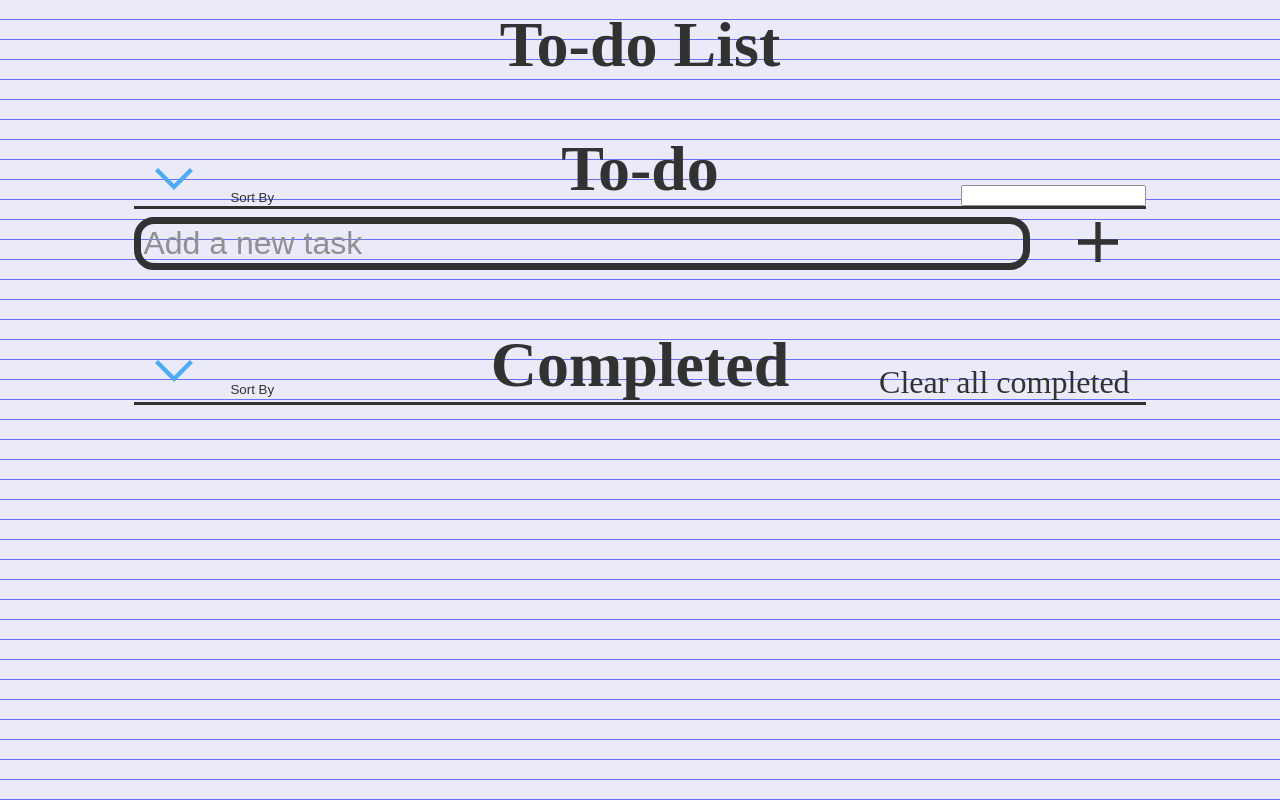
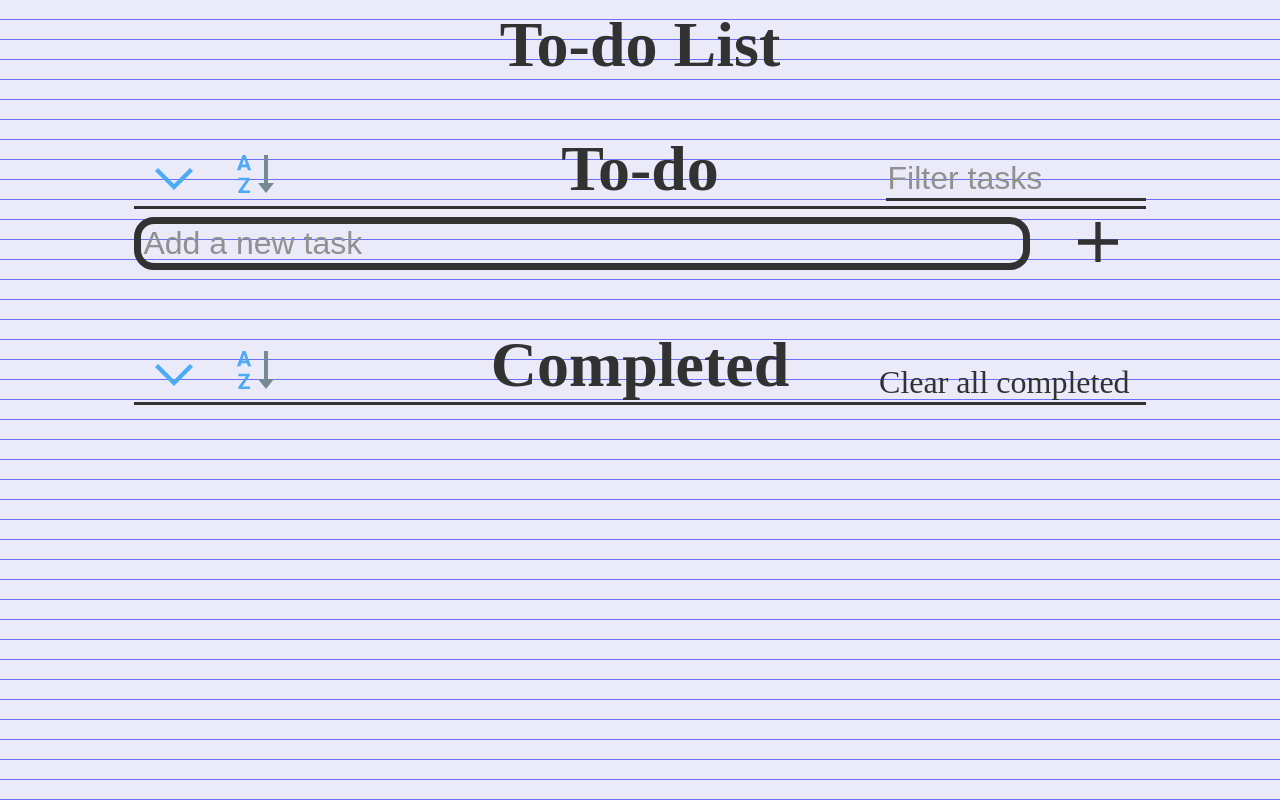
Before and after one commit to chengmwt/todo, a React (Create React App) app: page / in a window 1280 px wide. Built offline with nearby package versions, Linux system fonts and the light colour scheme.

Commit message:
fixed sort and filter functions to show the correct input value when list is sorted or filtered

```diff
--- a/src/App.js
+++ b/src/App.js
@@ -16,7 +16,7 @@ import './App.css'
 // Add sort ---------------------------------------------------------------------- DONE
 // Redux?
 // Fix Edit Task: when showInput, shows previous value
-// Fix Delete Task: deleted task does not reflect on sorted or filtered list
+// Fix Delete Task: deleted task does not reflect on sorted or filtered list --- Fixed by applying .filter and .sort directly in the DOM instead of tracking state of multiple arrays
 // Add React icons
 // Styling blah blah blah
 // Add delete function to all list types (task, sorted, searching)
--- a/src/components/SearchTask.jsx
+++ b/src/components/SearchTask.jsx
@@ -1,11 +1,12 @@
 import React, { useEffect, useState } from 'react'
 import './SearchTask.css'
 
-const SearchTask = ({ taskList, completedList, searchList, updateThisList }) => {
+const SearchTask = ({ isSearching }) => {
 
+    // set state for user input
     const [searchTaskName, setSearchTaskName] = useState('')
 
-
+    // handles user input
     const handleSearchChange = (e) => {
 
         setSearchTaskName(e.target.value)
@@ -15,15 +16,20 @@ const SearchTask = ({ taskList, completedList, searchList, updateThisList }) =>
 
     useEffect(() => {
 
-        const searchTaskMatch = taskList.filter((taskItemName) => taskItemName.name.includes(searchTaskName))
+        // if length of input > 0
+        if (searchTaskName.length !== 0) {
 
-        const searchCompletedMatch = completedList.filter((taskItemName) => taskItemName.name.includes(searchTaskName))
+            // set searching = true and send searchTaskName to parent
+            isSearching(true, searchTaskName)
 
-        searchList(searchTaskMatch, searchCompletedMatch, searchTaskName)
+        } else {
 
+            // set searching = false
+            isSearching(false)
 
+        }
 
-
+        // every time that the input is changed
     }, [searchTaskName])
 
 
--- a/src/components/SortTask.jsx
+++ b/src/components/SortTask.jsx
@@ -2,39 +2,44 @@ import React, { useState } from 'react'
 import { FcAlphabeticalSortingAz } from "react-icons/fc";
 import { FcAlphabeticalSortingZa } from "react-icons/fc";
 
-const SortTask = ({ taskList, updateThisList, sortList }) => {
+const SortTask = ({ list, sortOrder }) => {
 
-    const [sort, setSort] = useState('Dsc')
+    // Tracks state of sorting
+    const [sortBy, setSortBy] = useState('')
 
-    let sortTaskList = [...taskList]
 
+    // if sorted by ascending
     const sortAsc = () => {
 
-        // const sortedTaskListAsc = sortTaskList.sort(({ name: a }, { name: b }) => a - b)
-        // sortList(sortedTaskListAsc)
-        setSort('Asc')
+        // set sort state as ascending
+        setSortBy('Asc')
+        // pass sort order and applicable list to parent
+        sortOrder('Asc', list)
     }
 
     const sortDsc = () => {
-        // const sortedTaskListDsc = sortTaskList.sort(({ name: a }, { name: b }) => b - a)
-        // sortList(sortedTaskListDsc)
-        setSort('Dsc')
+
+        // set sort state as descending
+        setSortBy('Dsc')
+        // pass sort order and applicable list to parent
+        sortOrder('Dsc', list)
+
     }
 
     return (
+
         <div>
-            {(sort === 'Asc') ?
-                < button onClick={sortDsc} > <FcAlphabeticalSortingZa /></button >
+
+            {(sortBy === 'Asc') ?
+                < button onClick={sortDsc} > <FcAlphabeticalSortingAz /></button >
                 :
-                (sort === 'Dsc') ?
-                    < button onClick={sortAsc} > <FcAlphabeticalSortingAz /></button >
+                (sortBy === 'Dsc') ?
+                    < button onClick={sortAsc} > <FcAlphabeticalSortingZa /></button >
                     :
                     < button onClick={sortAsc} > <FcAlphabeticalSortingAz /></button >}
 
         </div>
 
-
-
     )
 }
 
--- a/src/components/TaskList.jsx
+++ b/src/components/TaskList.jsx
@@ -23,56 +23,53 @@ const TaskList = () => {
     // Tracks state of expanded/collapsed completed task list
     const [hiddenCompletedList, setHiddenCompletedList] = useState(JSON.parse(localStorage.getItem('hiddenCompletedList')) ?? '')
 
-    // Tracks state of search input to change list to filtered list
+    // Tracks state of search input to display filtered list
     const [searching, setSearching] = useState(false)
 
-    // Tracks the filtered task list
-    const [searchTaskFilteredList, setSearchTaskFilteredList] = useState([])
-
-    // Tracks the filtered completed task list
-    const [searchCompletedFilteredList, setSearchCompletedFilteredList] = useState([])
-
-    // Tracks state of sorting to change list to sorted list
-    const [sorting, setSorting] = useState(false)
-
-    // Tracks sorted list
-    const [sortedList, setSortedList] = useState([])
-
+    // Tracks the state of the search input
     const [searchTaskName, setSearchTaskName] = useState('')
 
+    // Tracks the sorting order of the task list
     const [taskListSortBy, setTaskListSortBy] = useState('')
 
+    // Tracks the sorting order of the completed list
     const [completedListSortBy, setCompletedListSortBy] = useState('')
 
 
     // =================================== Localstorage ==================================
 
-
+    // Stores the tasklist
     useEffect(() => {
         localStorage.setItem('taskList', JSON.stringify(taskList))
     }, [taskList])
 
+    // Stores the completed list
     useEffect(() => {
         localStorage.setItem('completedList', JSON.stringify(completedList))
     }, [completedList])
 
+    // Stores the state of expand/collapse of the task list
     useEffect(() => {
         localStorage.setItem('hiddenTaskList', JSON.stringify(hiddenTaskList))
     }, [hiddenTaskList])
 
+    // Stores the state of expand/collapse of the completed list
     useEffect(() => {
         localStorage.setItem('hiddenCompletedList', JSON.stringify(hiddenCompletedList))
     }, [hiddenCompletedList])
 
 
     // ==================================== Add Task ======================================
+
     const addTaskItem = (taskName) => {
 
+        // Takes the task name entered by the user and assigns it a random number for an id
         const taskItem = {
             name: taskName,
             id: Math.random(),
         }
 
+        // Tacks on the task item to the existing task list array
         setTaskList([...taskList, taskItem])
 
     }
@@ -80,38 +77,24 @@ const TaskList = () => {
 
     // ================================== Update List ====================================
 
-    const updateThisList = (newTaskList, list, mutated) => {
+    const updateThisList = (newTaskList, list) => {
 
-
-        console.log(newTaskList, list)
-
+        // if list is task
         if (list === 'task') {
 
             // Updates the taskList
-            setSorting(false)
             setTaskList(newTaskList)
 
-            console.log('tasklist')
-
+            // if list is completed
         } else {
 
             // Updates the completedList
             setCompletedList(newTaskList)
 
         }
-
     }
 
 
-    useEffect(() => {
-        const force = searchTaskFilteredList
-        const force2 = sortedList
-        setSearchTaskFilteredList([...force])
-        setSortedList([...force2])
-        console.log(taskList)
-        console.log(searchTaskFilteredList)
-        console.log(sortedList)
-    }, [taskList])
 
 
     // ======================================== Clear completed ==========================
@@ -119,6 +102,7 @@ const TaskList = () => {
     const clearCompleted = () => {
         setCompletedList([])
     }
+
 
 
     // ============================ Expand/Collaspse list ============================
@@ -141,38 +125,25 @@ const TaskList = () => {
     // =================================== Search Task ==================================
 
 
-    const handleSearchChange = (e) => {
+    const isSearching = (searching, searchTaskName) => {
 
-        setSearchTaskName(e.target.value)
+        // sets the state of whether user is searching
+        setSearching(searching)
+
+        // sets the value of search to user's input
+        setSearchTaskName(searchTaskName)
 
     }
-
-    useEffect(() => {
-
-        if (searchTaskName.length !== 0) {
-
-            setSearching(true)
-            taskList.filter((taskItemName) => taskItemName.name.includes(searchTaskName))
-
-            completedList.filter((taskItemName) => taskItemName.name.includes(searchTaskName))
-
-
-        } else {
-            setSearching(false)
-        }
-
-    }, [searchTaskName])
-
 
 
     // ====================================== Sort Tasks ================================
 
-    const setSortOrder = (list) => {
+    const sortOrder = (order, list) => {
 
         if (list === 'task') {
-            taskListSortBy === 'Dsc' ? setTaskListSortBy('Asc') : taskListSortBy === 'Asc' ? setTaskListSortBy('Dsc') : setTaskListSortBy('Asc')
+            setTaskListSortBy(order)
         } else {
-            completedListSortBy === 'Dsc' ? setCompletedListSortBy('Asc') : completedListSortBy === 'Asc' ? setCompletedListSortBy('Dsc') : setCompletedListSortBy('Asc')
+            setCompletedListSortBy(order)
         }
     }
 
@@ -185,18 +156,17 @@ const TaskList = () => {
 
             <div className="list_header">
                 <div className='hide_button buttons'>
+
                     <ExpandCollapse hidden={hiddenTaskList} list={'task'} hideList={hideList} />
+                    <SortTask list={'task'} sortOrder={sortOrder} />
 
-                    <button onClick={() => setSortOrder('task')}>Sort By</button>
                 </div>
 
                 <h1>To-do</h1>
 
                 <div className='search'>
-
-                    <input type="text" value={searchTaskName} onChange={handleSearchChange} />
+                    <SearchTask isSearching={isSearching} />
                 </div>
-
 
             </div>
 
@@ -205,30 +175,32 @@ const TaskList = () => {
                 <AddTask addTaskItem={addTaskItem} taskList={taskList} />
                 <ul className={hiddenTaskList}>
 
-                    {searching ?
+
+                    {searching ? // if searching is true
+                        // Then filter the tasks that include the searchTaskName
                         taskList.filter((taskItemName) => taskItemName.name.includes(searchTaskName)).map((taskItem) => (<TaskItem taskItem={taskItem} updateThisList={updateThisList} taskList={taskList} completedList={completedList} thisList={taskList} list={'task'} />))
 
-                        : (taskListSortBy === 'Asc') ?
+                        : (taskListSortBy === 'Asc') ? // if task list sorted ascending
 
                             taskList.sort(({ name: a }, { name: b }) => a - b).map((taskItem) => (<TaskItem taskItem={taskItem} updateThisList={updateThisList} taskList={taskList} completedList={completedList} thisList={taskList} list={'task'} />))
 
-                            : (taskListSortBy === 'Dsc') ?
+                            : (taskListSortBy === 'Dsc') ? // if task list sorted descending
 
                                 taskList.sort(({ name: a }, { name: b }) => b - a).map((taskItem) => (<TaskItem taskItem={taskItem} updateThisList={updateThisList} taskList={taskList} completedList={completedList} thisList={taskList} list={'task'} />))
 
-                                :
+                                : // if no sort and no filter
                                 (taskList.map((taskItem) => (<TaskItem taskItem={taskItem} updateThisList={updateThisList} taskList={taskList} completedList={completedList} thisList={taskList} list={'task'} />
                                 )))
                     }
-
                 </ul>
             </div>
 
+
             <div className="list_header">
 
-                <div className="hide_button">
+                <div className="hide_button buttons">
                     <ExpandCollapse className='hide_button' hidden={hiddenCompletedList} list={'completed'} hideList={hideList} />
-                    <button onClick={() => setSortOrder('completed')}>Sort By</button>
+                    <SortTask list={'completed'} sortOrder={sortOrder} />
                 </div>
                 <h1>Completed</h1>
                 <div className="clear_all">
```
Also changed, not shown: src/components/EditTask.jsx (+18 -3 lines), src/components/TaskItem.jsx (+25 -10 lines).
